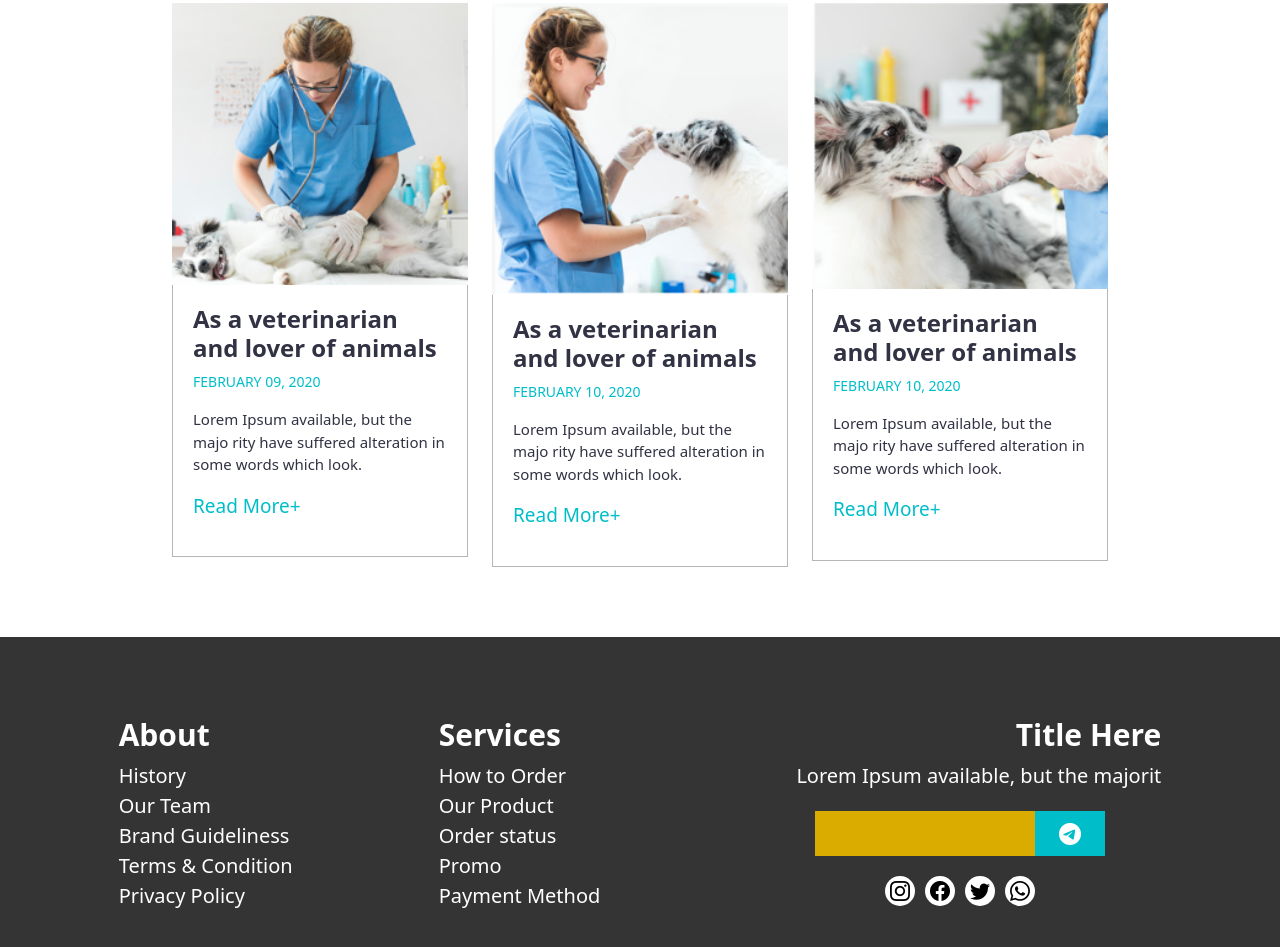
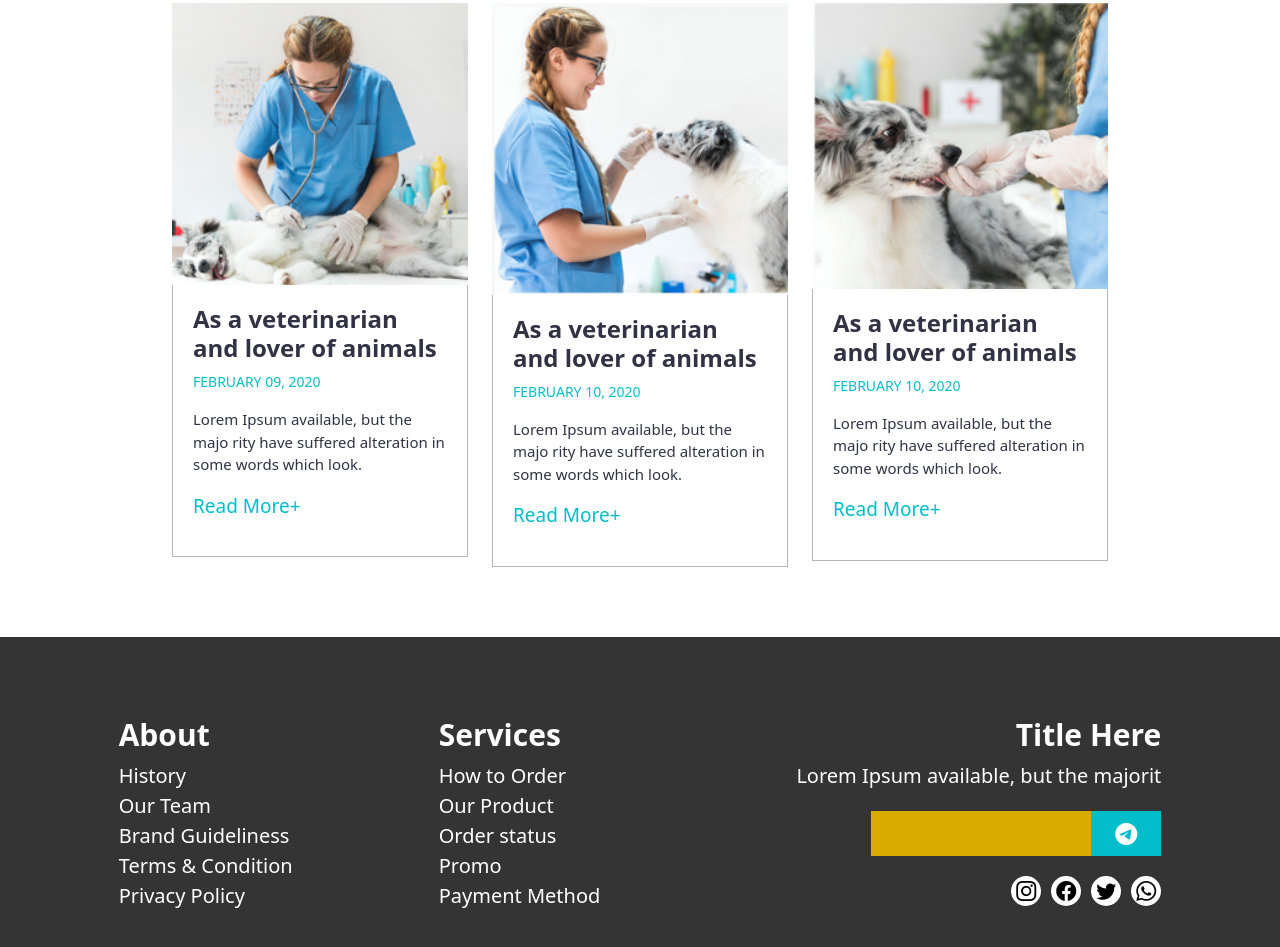
Before and after one commit to ayushh025/pet-website-template, a plain HTML site: page index.html in a window 1280 px wide. Shown: the part 1711-2658 px from the top of the page. Drawn offline with nearby package versions, Linux system fonts and the light colour scheme.

Commit message:
All sections are created

```diff
--- a/index.html
+++ b/index.html
@@ -204,11 +204,11 @@
         <div class="col-md-4 text-md-end col-11">
           <h4>Title Here</h4>
           <p>Lorem Ipsum available, but the majorit</p>
-          <form action="" class="ms-md-auto mx-auto">
+          <form action="" class="ms-md-auto mx-auto mx-md-0">
             <input type="text" id="footer-input" />
             <button id="footer-btn"><i class="bi bi-telegram"></i></button>
           </form>
-          <div class="icons ms-md-auto mx-auto">
+          <div class="icons mx-auto mx-md-0 ms-md-auto">
             <i class="social bi bi-instagram"></i>
             <i class="social bi bi-facebook"></i>
             <i class="social bi bi-twitter"></i>
```
